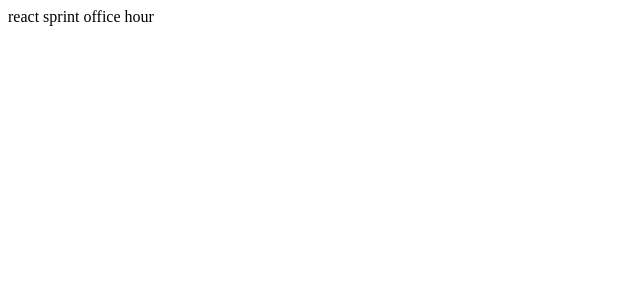
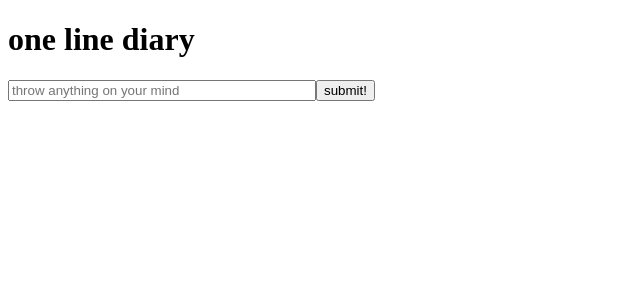
Before and after one commit to tac-o-cat/react-soh, a React (Create React App) app: page / in a window 1280 px wide. Shown: the top 300 px of the page, without its empty margins (0-640 px from the left). Built offline with nearby package versions, Linux system fonts and the light colour scheme.

Commit message:
:sparkles: Create lifting state up demo

```diff
--- a/public/index.html
+++ b/public/index.html
@@ -24,7 +24,7 @@
       work correctly both with client-side routing and a non-root public URL.
       Learn how to configure a non-root public URL by running `npm run build`.
     -->
-    <title>React App</title>
+    <title>React lifting state up demo</title>
   </head>
   <body>
     <noscript>You need to enable JavaScript to run this app.</noscript>
--- a/src/App.js
+++ b/src/App.js
@@ -1,13 +1,32 @@
 import React from 'react';
 import './App.css';
+import Input from './Input'
+import WrittenDiaries from './WrittenDiaries'
 
 class App extends React.Component {
   constructor() {
     super()
+    this.state = { logs: [], log:''}
   }
+
+  onMessageChange = (text)=>{
+    this.setState({log: text})
+  }
+
+  // onSubmit에서는 setState를 실행합니다.
+  onSubmit = (log) => {
+    this.setState({logs: this.state.logs.concat(log), log: ''})
+  }
+
   render() {
+    const { log, logs } = this.state
     return (
-      <div>react sprint office hour</div>
+      <>
+        <h1>one line diary</h1>
+        <WrittenDiaries logs={logs} />
+        {/* 스테이트 끌어올리기를 위한 함수 onSubmit을 Input 컴포넌트에 내려줍니다. */}
+        <Input onMessageChange={this.onMessageChange} onSubmit={this.onSubmit} log={log}/>
+      </>
     )
   }
 }
--- /dev/null
+++ b/src/Input.js
@@ -0,0 +1,20 @@
+import React from 'react'
+
+export default function Input(props) {
+    const handleChange = (e) => {
+        props.onMessageChange(e.target.value)
+    }
+
+    // 버튼을 클릭하면 현재 작성한 일기를 담은 객체를
+    // props를 통해 넘겨받은 함수 onSubmit을 통해 올려 보냅니다.
+    const handleClick = () => {
+        let diary = {text: props.log}
+        props.onSubmit(diary)
+    }
+    return (
+        <>
+            <input placeholder="throw anything on your mind" onChange={handleChange} value={props.log} style={{width: '300px'}} />
+            <button onClick={handleClick}>submit!</button>
+        </>
+    )
+}
--- /dev/null
+++ b/src/WrittenDiaries.js
@@ -0,0 +1,14 @@
+import React from 'react'
+
+export default function WrittenDiaries(props) {
+    return (
+        <div>
+            {props.logs.map((log, i)=>
+            (<div key={i}>
+                <span>{`${i+1}번째 일기: `}</span>
+                <span>{log.text}</span>
+            </div>)
+            )}
+        </div>
+    )
+}
```
